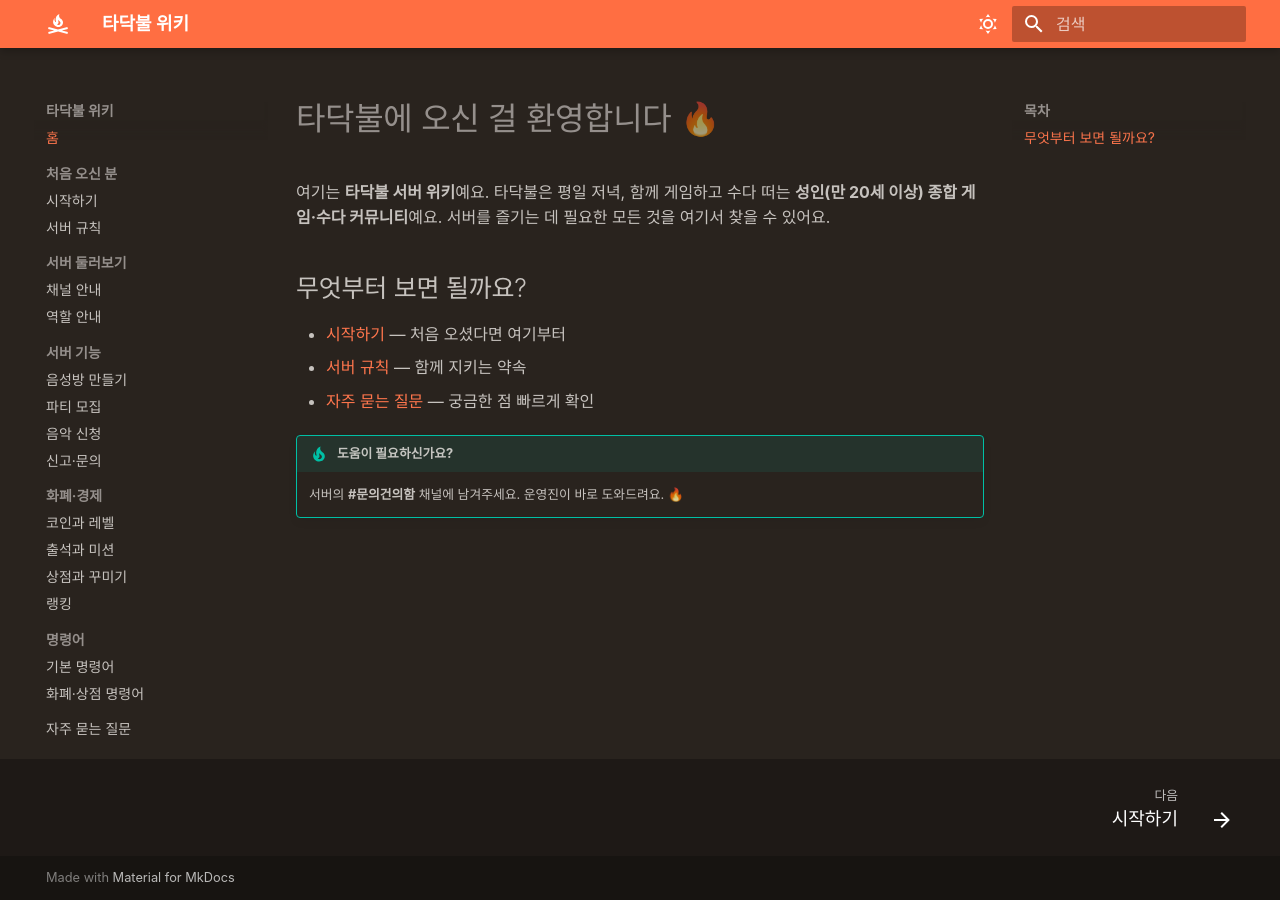
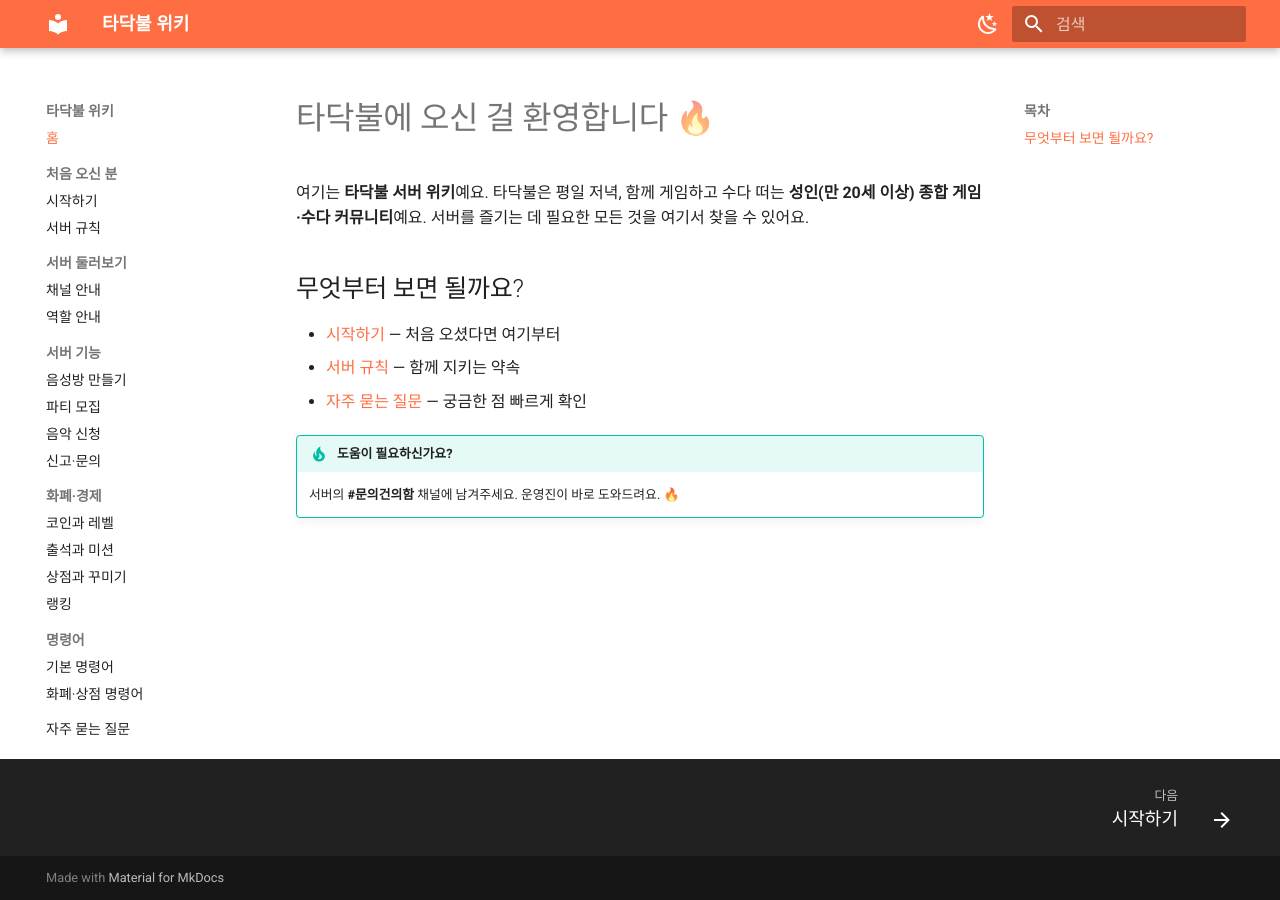
Before and after one commit to the-campfire/the-campfire.github.io, an MkDocs documentation site: the page built from docs/index.md, in a window 1280 px wide. Built offline with MkDocs 1.6.1 and Material for MkDocs 9.7.7, drawn with Linux system fonts in a browser that asks for light colours; some web fonts are replaced.

Commit message:
되돌리기: 모닥불 밤(A안) 테마 — 정식(모닥불) 출시 때 도입 예정
베타(타닥불) 단계에서는 보류. 디자인은 현우님 확정("딱 좋아").
재적용은 1062f4e cherry-pick 또는 이 커밋 revert 한 줄로 가능.

Co-Authored-By: Claude Opus 4.7 <noreply@anthropic.com>

```diff
--- a/docs/stylesheets/extra.css
+++ /dev/null
@@ -1,17 +0,0 @@
-/* ===========================================================
-   타닥불 위키 — 모닥불 밤(A안) 테마
-   - 한글 폰트: Pretendard
-   - 다크(slate) 배경을 따뜻한 톤으로
-   =========================================================== */
-
-/* 한글 웹폰트 Pretendard (Variable) */
-@import url("https://cdn.jsdelivr.net/gh/orioncactus/pretendard@v1.3.9/dist/web/variable/pretendardvariable.css");
-
-:root {
-  --md-text-font: "Pretendard Variable";
-}
-
-/* 다크 모드(모닥불 밤): 회색을 청색빛 → 따뜻한 갈색빛으로 */
-[data-md-color-scheme="slate"] {
-  --md-hue: 28;
-}
--- a/mkdocs.yml
+++ b/mkdocs.yml
@@ -6,22 +6,19 @@ docs_dir: docs
 theme:
   name: material
   language: ko
-  font: false
-  icon:
-    logo: material/campfire
   palette:
+    - scheme: default
+      primary: deep orange
+      accent: orange
+      toggle:
+        icon: material/weather-night
+        name: 다크 모드로
     - scheme: slate
       primary: deep orange
-      accent: amber
+      accent: orange
       toggle:
         icon: material/weather-sunny
         name: 라이트 모드로
-    - scheme: default
-      primary: deep orange
-      accent: amber
-      toggle:
-        icon: material/weather-night
-        name: 다크 모드로
   features:
     - navigation.top
     - navigation.sections
@@ -30,9 +27,6 @@ theme:
     - search.highlight
     - content.code.copy
     - toc.follow
-
-extra_css:
-  - stylesheets/extra.css
 
 markdown_extensions:
   - admonition
```
